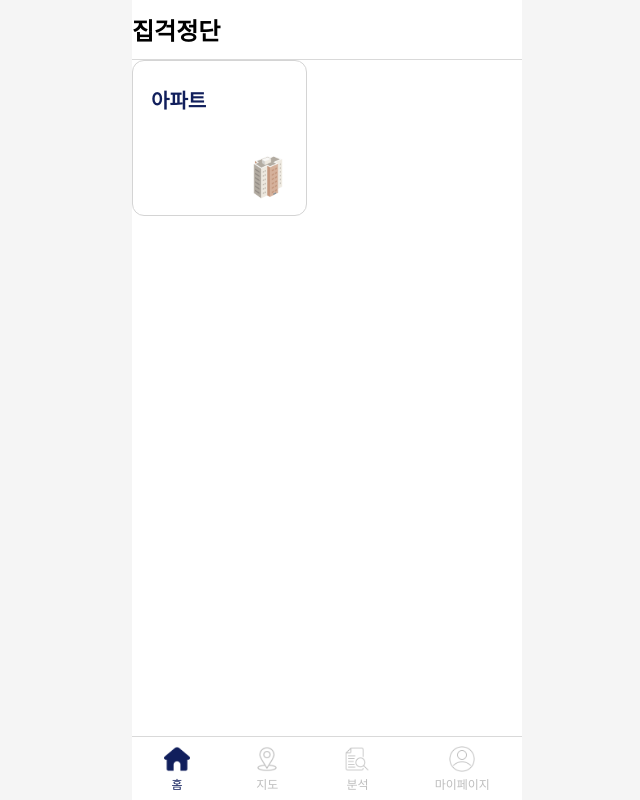
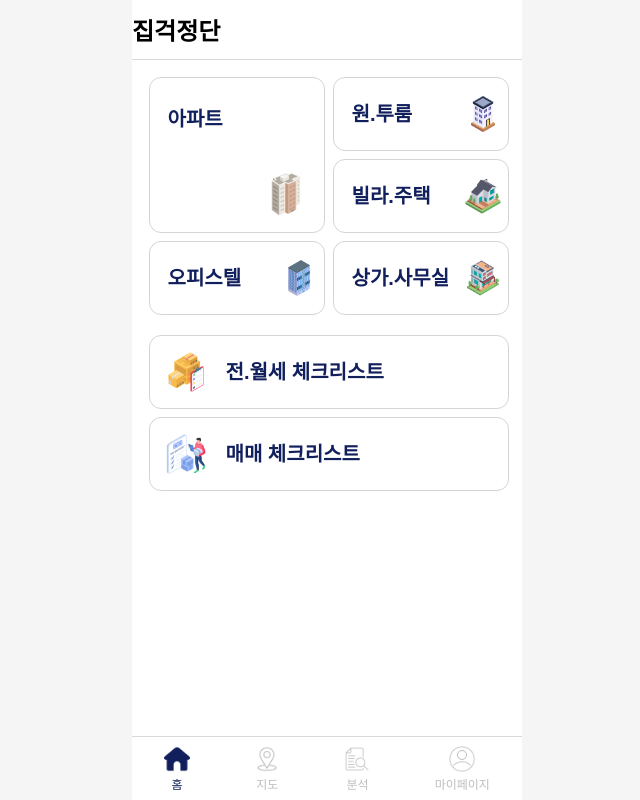
Before and after one commit to KB06-HomeWorry/Front-End, a Vue app in the folder HomeWorry/: page / in a window 1280 px wide. Shown: the whole page, without its empty margins (313-953 px from the left). Built offline with nearby package versions, Linux system fonts and the light colour scheme; a web font is replaced by a local one.

Commit message:
feat #9 - 홈 화면 상단 버튼 레이아웃 구현

```diff
--- a/HomeWorry/src/components/button/BtnLg.vue
+++ b/HomeWorry/src/components/button/BtnLg.vue
@@ -27,15 +27,15 @@ defineEmits(['click']);
 <style scoped>
 .btn-lg-wrapper {
   border-radius: 12px;
-  width: 359px;
-  height: 73px;
+  width: 360px;
+  height: 74px;
   text-align: center;
   padding: 0;
   line-height: 73px;
   background-color: #ffffff;
   border: 1px solid var(--color-lightgray);
   color: var(--color-primary);
-  transition: all 0.2s ease-in-out;
+  transition: all 0.1s ease-in-out;
 }
 
 .btn-content {
@@ -59,6 +59,7 @@ defineEmits(['click']);
 }
 
 .btn-lg-wrapper:hover {
-  border-color: var(--color-primary);
+  outline: 1.5px solid var(--color-primary);
+  /* border-color: var(--color-primary); */
 }
 </style>
--- a/HomeWorry/src/components/button/BtnLgShort.vue
+++ b/HomeWorry/src/components/button/BtnLgShort.vue
@@ -27,15 +27,15 @@ defineEmits(['click']);
 <style scoped>
 .btn-lgshort-wrapper {
   border-radius: 12px;
-  width: 175px;
-  height: 73px;
+  width: 176px;
+  height: 74px;
   text-align: center;
   padding: 0;
   line-height: 73px;
   background-color: #ffffff;
   border: 1px solid var(--color-lightgray);
   color: var(--color-primary);
-  transition: all 0.2s ease-in-out;
+  transition: all 0.1s ease-in-out;
 }
 
 .btn-content {
@@ -61,6 +61,7 @@ defineEmits(['click']);
 }
 
 .btn-lgshort-wrapper:hover {
-  border-color: var(--color-primary);
+  outline: 1.5px solid var(--color-primary);
+  /* border-color: var(--color-primary); */
 }
 </style>
--- a/HomeWorry/src/pages/home/HomePage.vue
+++ b/HomeWorry/src/pages/home/HomePage.vue
@@ -1,14 +1,81 @@
 <template>
-  <main>
-<ApartBtn
-  text="아파트"
-  icon="/src/assets/icons/home_apartment.png"
-  @click="카테고리선택핸들러"
-/>
-  </main>
+  <section class="main-grid">
+    <div class="left-column">
+      <ApartBtn
+        text="아파트"
+        icon="/src/assets/icons/home_apartment.png"
+        @click="handleApartmentClick"
+      />
+      <BtnLgShort
+        text="오피스텔"
+        icon="/src/assets/icons/home_officetel.png"
+        @click="handleCategoryClick('오피스텔')"
+      />
+    </div>
+    <div class="right-column">
+      <BtnLgShort
+        text="원.투룸"
+        icon="/src/assets/icons/home_oneroom.png"
+        @click="handleCategoryClick('원.투룸')"
+      />
+      <BtnLgShort
+        text="빌라.주택"
+        icon="/src/assets/icons/home_villa.png"
+        @click="handleCategoryClick('빌라.주택')"
+      />
+      <BtnLgShort
+        text="상가.사무실"
+        icon="/src/assets/icons/home_store.png"
+        @click="handleCategoryClick('상가.사무실')"
+      />
+    </div>
+
+    <div class="checklist-column">
+      <BtnLg
+      text="전.월세 체크리스트"
+      icon="/src/assets/icons/checklist_rent.png"
+      @click="handleCategoryClick('전.월세 체크리스트')"
+      />
+      <BtnLg
+      text="매매 체크리스트"
+      icon="/src/assets/icons/checklist_sale.png"
+      @click="handleCategoryClick('매매 체크리스트')"
+      />
+    </div>
+  </section>
 </template>
 
 <script setup>
-    import ApartBtn from '@/pages/home/components/ApartBtn.vue'
+import ApartBtn from '@/pages/home/components/ApartBtn.vue';
+import BtnLgShort from '@/components/button/BtnLgShort.vue';
+import BtnLg from '@/components/button/BtnLg.vue';
+
+const handleApartmentClick = () => {};
+const handleCategoryClick = (category) => {};
 </script>
- <style></style>
+
+<style scoped>
+.main-grid {
+  display: grid;
+  grid-template-columns: auto auto;
+  grid-template-rows: auto auto;
+  padding: 16.5px;
+  column-gap: 8px;
+  row-gap: 20px;
+  align-items: start;
+}
+
+.left-column,
+.right-column {
+  display: flex;
+  flex-direction: column;
+  gap: 8px;
+}
+
+.checklist-column {
+  grid-column: 1 / span 2;
+  display: flex;
+  flex-direction: column;
+  gap: 8px;
+}
+</style>
--- a/HomeWorry/src/pages/home/components/ApartBtn.vue
+++ b/HomeWorry/src/pages/home/components/ApartBtn.vue
@@ -27,11 +27,11 @@ defineEmits(['click']);
 <style scoped>
 .btn-lgshort-wrapper {
   border-radius: 12px;
-  width: 175px;
+  width: 176px;
   height: 156px;
   text-align: center;
   padding: 0;
-  line-height: 73px;
+  line-height: 74px;
   background-color: #ffffff;
   border: 1px solid var(--color-lightgray);
   color: var(--color-black);
@@ -68,6 +68,7 @@ defineEmits(['click']);
 }
 
 .btn-lgshort-wrapper:hover {
-  border-color: var(--color-primary);
+  outline: 1.5px solid var(--color-primary);
+  /* border-color: var(--color-primary); */
 }
 </style>
```
